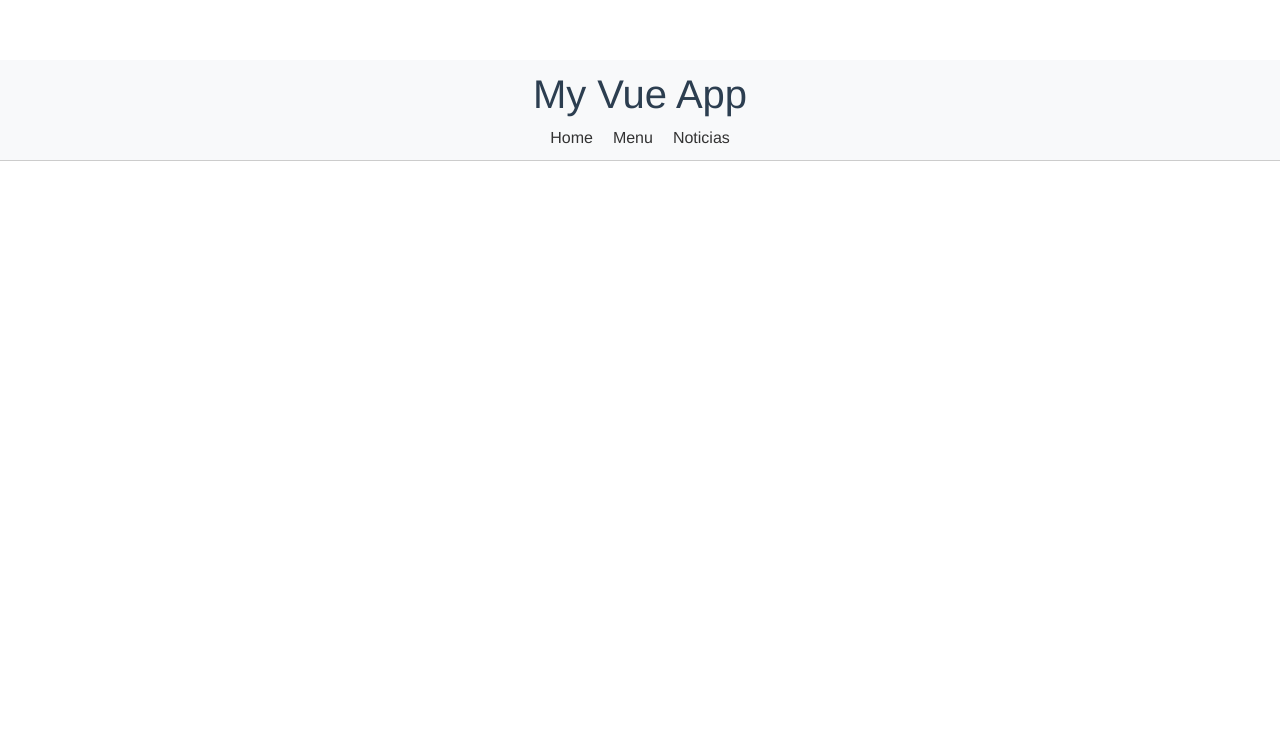
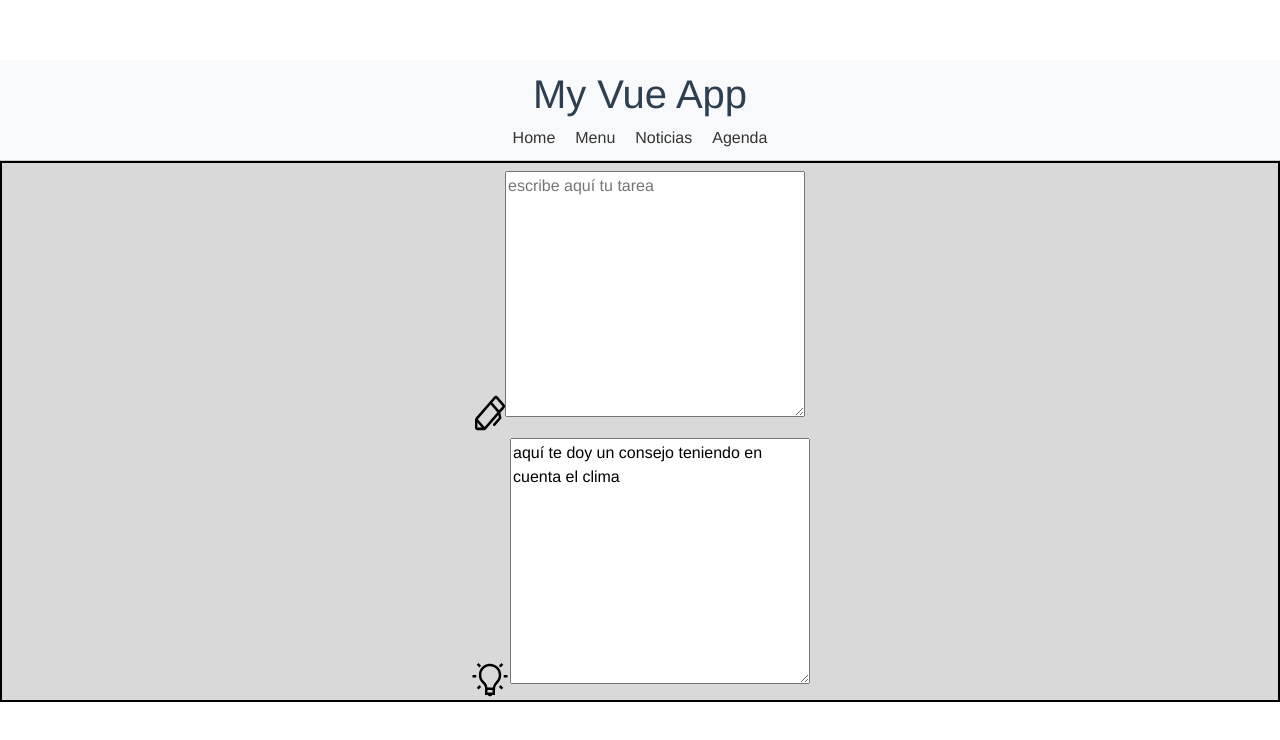
Before and after one commit to jdaltamiranodev/app_clima-2.0, a Vue app in the folder clima2.0/: page /agenda in a window 1280 px wide. Shown: the top 740 px of the page. Built offline with nearby package versions, Linux system fonts and the light colour scheme.

Commit message:
inserto componente daily

```diff
--- a/clima2.0/src/App.vue
+++ b/clima2.0/src/App.vue
@@ -7,6 +7,7 @@
         <router-link to="/">Home</router-link>
         <router-link to="/menu">Menu</router-link>
         <router-link to="/Noticias">Noticias</router-link>
+        <router-link to="/agenda">Agenda</router-link>
       </nav>
     </header>
 
--- /dev/null
+++ b/clima2.0/src/components/DailyWeather.vue
@@ -0,0 +1,38 @@
+<template>
+    <div class="dailyCard">
+    <h2>{{msg}}</h2>
+        <div class="SingleDayCard" >
+
+
+
+
+            <div class="note">
+                <img alt="" src="../assets/pen.svg" >
+                <textarea name="" id="notes" cols="30" rows="10" placeholder="escribe aquí tu tarea"></textarea>
+            </div>
+            <div class="advice">
+                <img alt="" src="../assets/idea.svg" >
+                <textarea name="" id="" cols="30" rows="10">aquí te doy un consejo teniendo en cuenta el clima</textarea>
+
+           </div>
+        </div>
+    </div>
+
+
+</template>
+
+<script>
+export default {
+    name: 'DailyWeather',
+    props:{
+        msg:String
+    }
+}
+</script>
+<style >
+.dailyCard{ border: solid 2px black; background-color: #d9d9d9 ;
+
+
+}
+
+</style>
--- /dev/null
+++ b/clima2.0/src/views/AgendaView.vue
@@ -0,0 +1,42 @@
+<template>
+    <div class="dailyCard">
+      <img alt="Vue logo" src="../assets/windylogo.svg">
+
+
+
+        <DailyWeather msg=" daily"/>
+        <div>
+            <h2>{{ new Date().toLocaleDateString('es',{
+            weekday:'long',
+            year: 'numeric',
+            month: 'long',
+            day:'numeric'})}}</h2>
+        </div>
+    </div>
+  </template>
+
+ <script>
+
+import { defineComponent } from 'vue';
+  // Importa el componente de noticias
+  import DailyWeather from '@/components/DailyWeather.vue'; // Asegúrate de ajustar la ruta según la estructura de tu proyecto
+
+  export default  defineComponent({
+    components: {
+      DailyWeather,
+    }
+  })
+/*
+import DailyWeather from '@/components/DailyWeather.vue'
+
+export default{
+    name: 'AgendaView',
+    components: {Dailyweather,
+  }
+} */
+</script>
+<style>
+.dailyCard{
+    border: solid 2px black;
+}
+</style>
```
Also changed, not shown: clima2.0/src/main.js (+8 -0 lines), clima2.0/src/assets/idea.svg (added), clima2.0/src/assets/pen.svg (added).
